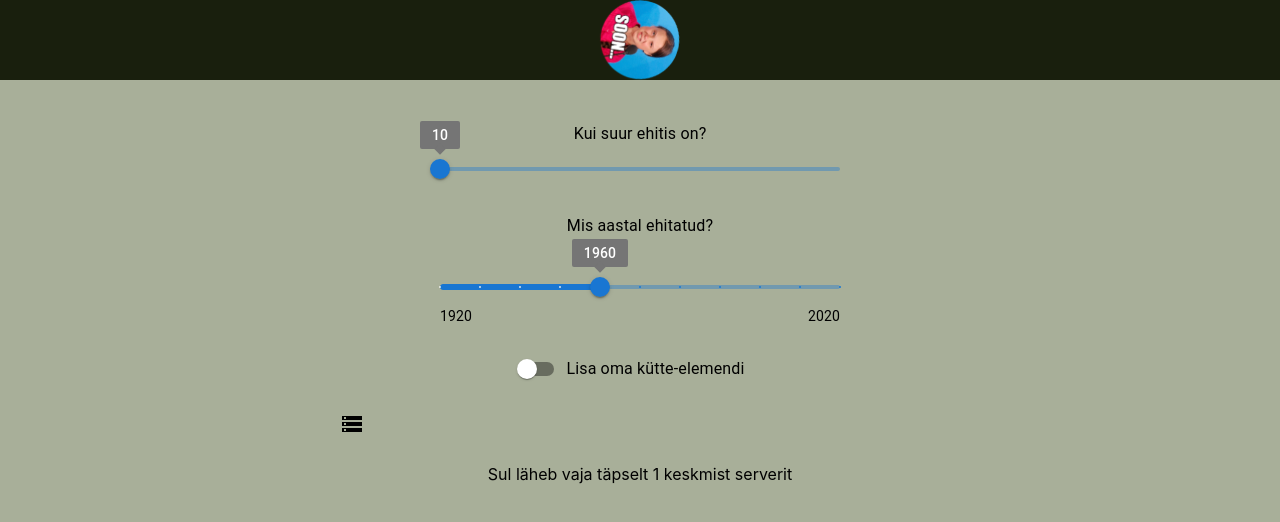
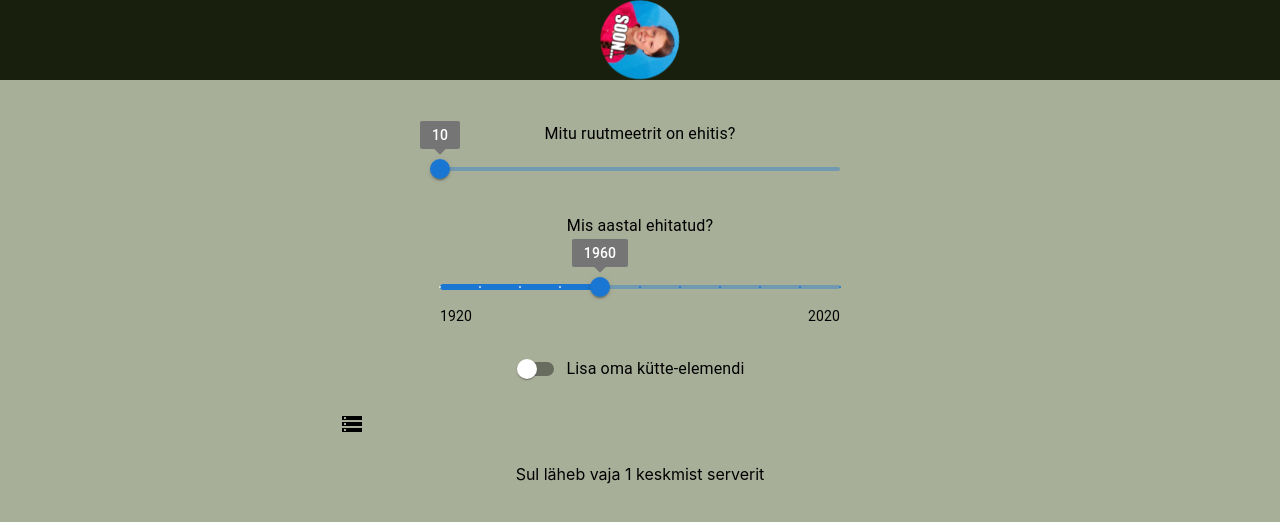
Before and after one commit to margusarm/hdy, a React (Create React App) app: page / in a window 1280 px wide. Shown: the top 522 px of the page. Built offline with nearby package versions, Linux system fonts and the light colour scheme.

Commit message:
paar tekstimuudatust

```diff
--- a/src/App.tsx
+++ b/src/App.tsx
@@ -92,7 +92,7 @@ function App() {
                 }}
               >
                 <Typography variant="subtitle1" gutterBottom>
-                Kui suur ehitis on?
+                Mitu ruutmeetrit on ehitis?
               </Typography>
                 <Slider
                 min={10}
@@ -182,7 +182,7 @@ function App() {
               ))}
             </Grid>
             {iconCount != 0 && <Box>
-              {`Sul läheb vaja täpselt ${iconCount} keskmist serverit`}<br />
+              {`Sul läheb vaja ${iconCount} keskmist serverit`}<br />
               {ownSwitch && <Box>
                 {`või ${ownHeaterCount} ${ownHeaterName}`}
               </Box>}
```
